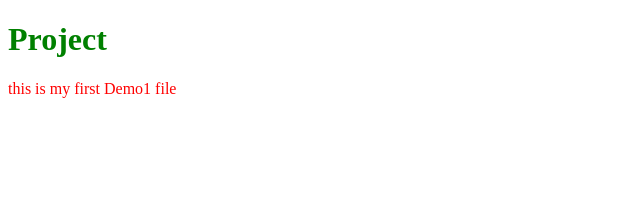
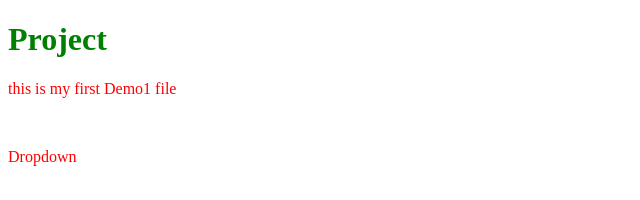
Before and after one commit to Yashik02/Demo1, a plain HTML site: page index.html in a window 1280 px wide. Shown: the full height of the page, 0-640 px from the left. Drawn offline with Linux system fonts and the light colour scheme.

Commit message:
added a dropdown

```diff
--- a/index.html
+++ b/index.html
@@ -10,5 +10,9 @@
 <body>
     <h1>Project</h1>
     <p>this is my first Demo1 file</p>
+    <br>
+    <div>
+        <p>Dropdown</p>
+    </div>
 </body>
 </html>
```
